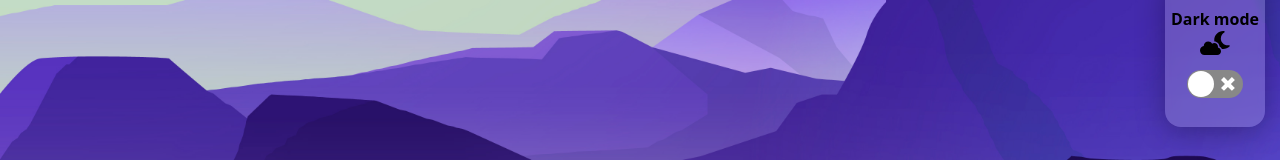
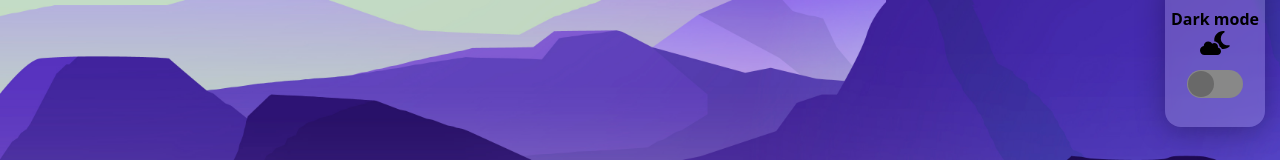
Before and after one commit to itork-glitch/React-Portfolio, a React (Vite) app: page / in a window 1280 px wide. Shown: the part 303-463 px from the top of the page. Built offline with nearby package versions, Linux system fonts and the light colour scheme.

Commit message:
update dark mode switch

```diff
--- a/src/App.css
+++ b/src/App.css
@@ -1,4 +1,3 @@
 #light {
   background-image: url(./assets/bg.png);
-  background-size: cover;
 }
--- a/src/App.jsx
+++ b/src/App.jsx
@@ -25,7 +25,15 @@ function App() {
             className=" mb-[15px] text-2xl"
             inverse={theme === "dark"}
           />
-          <Switch onChange={toogleTheme} checked={theme === "dark"} />
+          <Switch
+            onChange={toogleTheme}
+            checked={theme === "dark"}
+            onColor="#3e77c7"
+            offHandleColor="#696969"
+            onHandleColor="#369aff"
+            uncheckedIcon={false}
+            checkedIcon={false}
+          />
         </div>
       </div>
       <Projects id={theme} />
```
